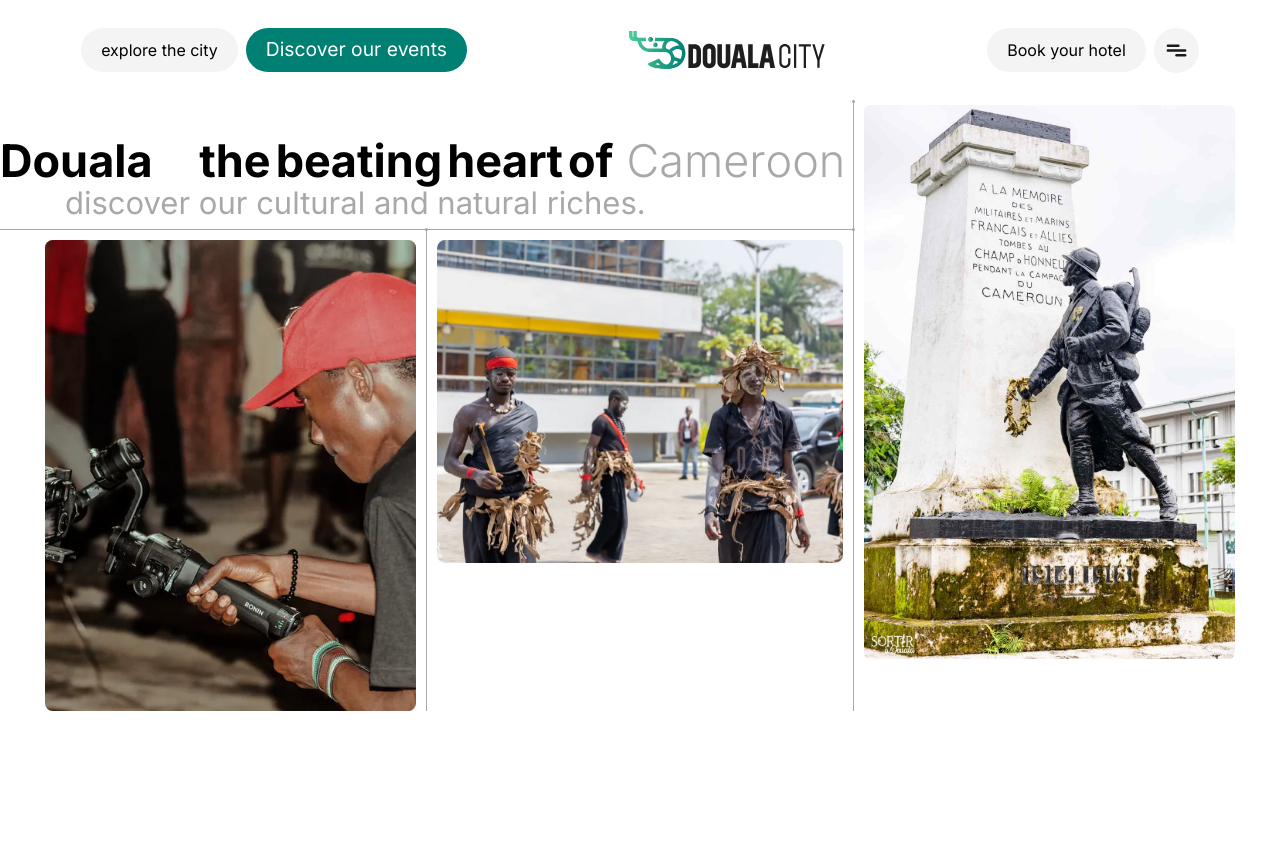
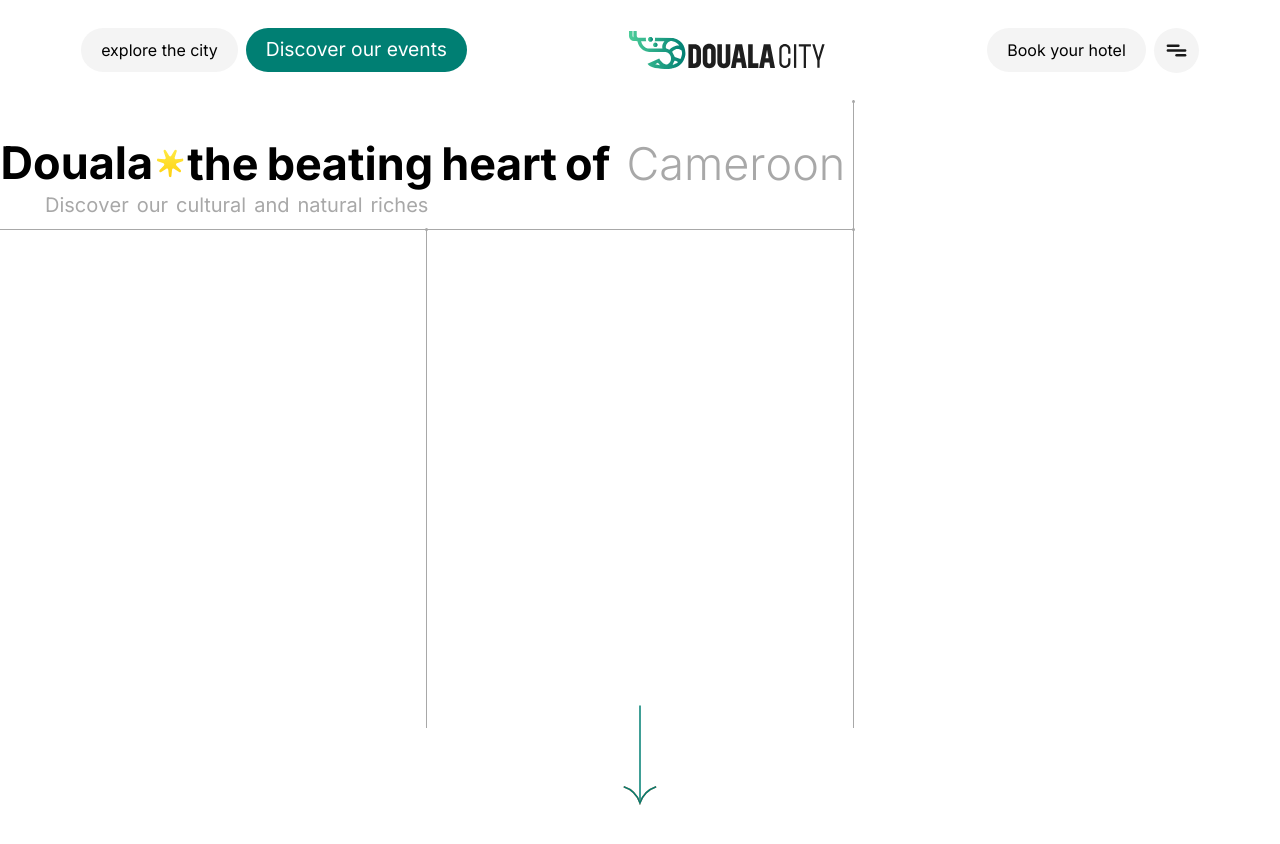
Before and after one commit to salihou001/douala-city, an Angular app: page / in a window 1280 px wide. Shown: the top 844 px of the page. Built offline with nearby package versions, Linux system fonts and the light colour scheme.

Commit message:
first animation version

```diff
--- a/src/app/app.component.html
+++ b/src/app/app.component.html
@@ -1,4 +1,4 @@
-<div class="super-container w-screen">
+<div class="super-container w-screen min-h-[1200px]">
     <!-- header start -->
     <header class="w-full flex items-center justify-around h-[100px]">
         <div class="header_left-block flex items-center gap-2">
@@ -30,8 +30,8 @@
 
             <!-- start text zone -->
              <section class="flex flex-col items-end justify-end h-full pb-2">
-                <h1 class="text-top flex items-center justify-end">
-                    <div class="first font-[700] text-[45px] whitespace-nowrap leading-[45.81px]">
+                <h1 class="text-top flex items-center justify-end overflow-hidden min-h-[55px]">
+                    <div class="first font-[700] text-[45px] whitespace-nowrap leading-[32.81px]">
                         @for (item of douala; track $index) {
                             <span class="chart inline-block">{{item}}</span>
                         }
@@ -39,7 +39,7 @@
                     <div class="second mx-2 start">
                         <img class="h-[35px] w-[35px] object-contain" src="Star 1 (1).svg" alt="start">
                     </div>
-                    <div class="third font-[700] text-[45px] whitespace-nowrap leading-[45.81px] flex items-center gap-[5px]">
+                    <div class="third font-[700] text-[45px] whitespace-nowrap leading-[45.81px] flex items-center gap-[8px]">
                         <div class="first font-[700] text-[45px] whitespace-nowrap leading-[45.81px]">
                             @for (item of the; track $index) {
                                 <span class="chart inline-block">{{item}}</span>
@@ -67,22 +67,62 @@
                         </span>
                     </div>
                  </h1>
-                 <h5 class="self-start pl-[65px] text-bottom font-[400] text-[31px] leading-[37.2px] text-[#A8A8A8]">
-                    discover our cultural and natural riches.
+                 <h5 class="self-start pl-[45px] text-bottom font-[400] text-[20px] leading-[37.2px] text-[#A8A8A8] flex items-center gap-[8px] overflow-hidden h-[30px]">
+                    <div>
+                        @for (item of discover; track $index) {
+                            <span class="chart inline-block">{{item}}</span>
+                        }
+                    </div>
+                    <div>
+                        @for (item of our; track $index) {
+                            <span class="chart inline-block">{{item}}</span>
+                        }
+                    </div>
+                    <div>
+                        @for (item of cultural; track $index) {
+                            <span class="chart inline-block">{{item}}</span>
+                        }
+                    </div>
+                    <div>
+                        @for (item of and; track $index) {
+                            <span class="chart inline-block">{{item}}</span>
+                        }
+                    </div>
+                    <div>
+                        @for (item of natural; track $index) {
+                            <span class="chart inline-block">{{item}}</span>
+                        }
+                    </div>
+                    <div>
+                        @for (item of riches; track $index) {
+                            <span class="chart inline-block">{{item}}</span>
+                        }
+                    </div>
                  </h5>
              </section>
             <!-- end text zone -->
         </div>
         <div class="border-l border-[#A8A8A8] row-span-3 pr-[45px] pl-[10px] pt-[5px]">
-            <img src="Rectangle 3.svg" alt="photograph">
+            <img class="photograph" src="Rectangle 3.svg" alt="photograph">
         </div>
         <div class="border-r border-[#A8A8A8] row-span-2 relative pl-[45px] pt-[10px] pr-[10px]">
-            <img src="Rectangle 1.svg" alt="photograph">
+            <img class="photograph" src="Rectangle 1.svg" alt="photograph">
             <span class="absolute -right-[2px] -top-[2px] w-[3px] h-[3px] bg-[#A8A8A8] rounded-full"></span>
         </div>
         <div class="row-span-2 p-[10px]">
-            <img src="Rectangle 2.svg" alt="photograph">
+            <img class="photograph" src="Rectangle 2.svg" alt="photograph">
+            <div class="flex items-center justify-center">
+                <div class="relative translate-y-12">
+                    <img class="rotate h-[154.7px] w-[154.7px]" src="Group 4.svg" alt="">
+                    <img class="absolute -bottom-10 left-1/2 z-10 -translate-x-1/2 translate-y-0" src="63143e4e25b46db174b66d70_NewDownArrow 1.svg" alt="">
+                </div>
+            </div>
         </div>
     </section>
     <!-- section hero end -->
+
 </div>
+<!-- cursor section -->
+ <!-- <div class="cursor-contain h-[50px] w-[50px] rounded-full border-2 border-rose-600 flex items-center justify-center absolute z-50">
+    <div class="cursor w-[4px] h-[4px] rounded-full bg-slate-950"></div>
+ </div> -->
--- a/src/app/app.component.ts
+++ b/src/app/app.component.ts
@@ -26,14 +26,20 @@ export class AppComponent implements OnInit {
   heart = ['h', 'e', 'a', 'r', 't'];
   of = ['o', 'f'];
   cameroon = ['C','a','m','e','r','o','o','n'];
+  discover = ['D','i','s','c','o','v','e','r'];
+  our = ['o','u','r'];
+  cultural = ['c','u','l','t','u','r','a','l'];
+  and = ['a','n','d'];
+  natural = ['n','a','t','u','r','a','l'];
+  riches = ['r','i','c','h','e','s'];
   ngOnInit(): void {
-    // const lenis = new Lenis();
-    // lenis.on('scroll', (e: any) => {
-    // })
-    // lenis.on('scroll', ScrollTrigger.update)
-    // gsap.ticker.add((time) => {
-    //   lenis.raf(time * 1000)
-    // })
+    const lenis = new Lenis();
+    lenis.on('scroll', (e: any) => {
+    })
+    lenis.on('scroll', ScrollTrigger.update)
+    gsap.ticker.add((time) => {
+      lenis.raf(time * 1000)
+    })
     gsap.ticker.lagSmoothing(0);
 
     const TL = gsap.timeline({});
@@ -45,7 +51,7 @@ export class AppComponent implements OnInit {
     }, {
       y: '*',
       stagger: {
-        amount:  .3
+        amount:  1
       },
       scaleX: 1,
       opacity: 1,
@@ -60,23 +66,57 @@ export class AppComponent implements OnInit {
       delay: 1,
       width: 'auto',
       ease: myEase
-    }, "<1")
+    }, "<1.5")
     .fromTo('.start', {
-      scale: 0,
+      scale: -1.5,
     }, {
       scale: 1,
       duration: 1,
       delay: 1,
       ease: 'elastic'
     }, "<1")
-    .fromTo('.start', {
+    .fromTo('.photograph', {
+      clipPath: 'polygon(0 0, 100% 0, 100% 0, 0 0)',
+    }, {
+      duration: 1.5,
+      stagger: {
+        amount:  .5
+      },
+      clipPath: 'polygon(0 0, 100% 0, 100% 100%, 0 100%)',
+      delay: 1,
+      ease: myEase
+    }, "<-1")
+    .fromTo('.rotate', {
+      rotate: 0,
+      y: -24,
+      opacity: 0
+    }, {
+      rotate: 360,
+      y: '*',
+      opacity: 1,
+      duration: 2,
+      ease: myEase
+    }, "<")
+    .fromTo('.start, .rotate', {
       rotate: 0,
     }, {
       rotate: 360,
       duration: 2,
-      delay: 1,
+      yoyo: true,
+      repeat: -1,
+      delay: 2,
       ease: myEase
     }, "<")
   }
 
+  // moveCursor(e: any) {
+  //   console.log(e.clientX, e.clientY);
+
+  //   gsap.to(".cursor-contain", {
+  //     x: e.clientX - 10 + 'px',
+  //     y: e.clientY - 960 + 'px',
+  //     delay: .1,
+  //   })
+  // }
+
 }
```
